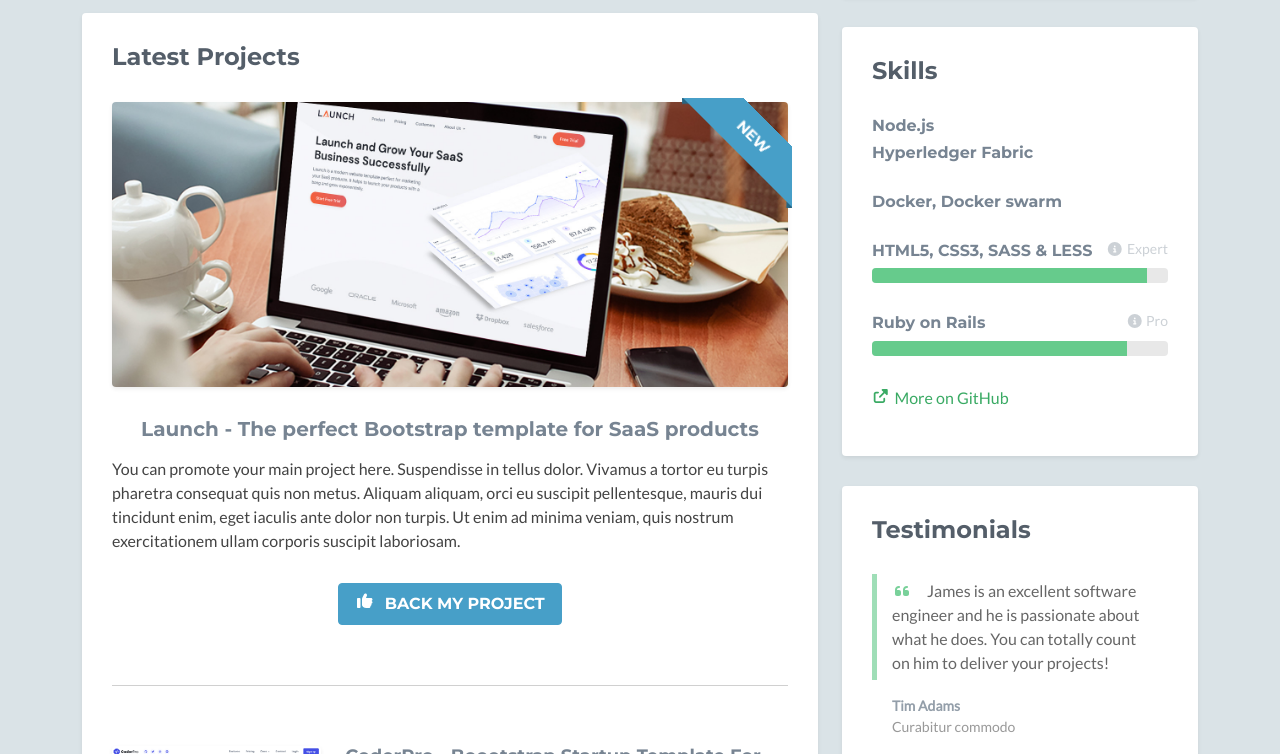
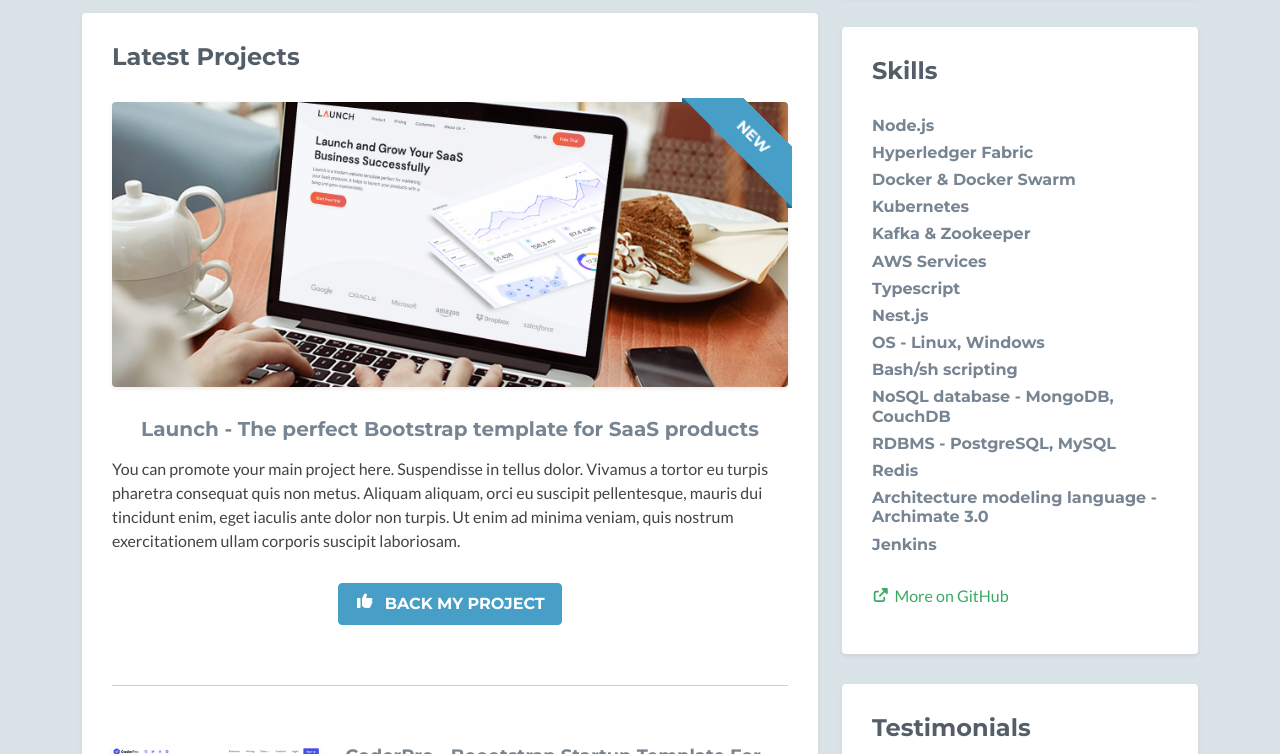
Before and after one commit to kartikchauhan/kartikchauhan.github.io, a plain HTML site: page index2.html in a window 1280 px wide. Shown: the part 636-1390 px from the top of the page. Drawn offline with nearby package versions, Linux system fonts and the light colour scheme; no server answers; a script that the page names is missing; some icons are missing.

Commit message:
add skills

```diff
--- a/index2.html
+++ b/index2.html
@@ -247,25 +247,27 @@
                                 <div class="item">
                                     <h3 class="level-title">Node.js</h3>
                                     <h3 class="level-title">Hyperledger Fabric</h3>
+                                    <h3 class="level-title">Docker & Docker Swarm</h3>
+                                    <h3 class="level-title">Kubernetes</h3>
+                                    <h3 class="level-title">Kafka & Zookeeper</h3>
+                                    <h3 class="level-title">AWS Services</h3>
+                                    <h3 class="level-title">Typescript</h3>
+                                    <h3 class="level-title">Nest.js</h3>
+                                    <h3 class="level-title">OS - Linux, Windows</h3>
+                                    <h3 class="level-title">Bash/sh scripting</h3>
+                                    <h3 class="level-title">NoSQL database - MongoDB, CouchDB</h3>
+                                    <h3 class="level-title">RDBMS - PostgreSQL, MySQL</h3>
+                                    <h3 class="level-title">Redis</h3>
+                                    <h3 class="level-title">Architecture modeling language - Archimate 3.0</h3>
+                                    <h3 class="level-title">Jenkins</h3>
                                 </div>
 
-                                <div class="item">
-                                    <h3 class="level-title">Docker, Docker swarm</h3>
-                                </div>
-
-                                <div class="item">
-                                    <h3 class="level-title">HTML5, CSS3, SASS &amp; LESS<span class="level-label" data-bs-toggle="tooltip" data-bs-placement="left" title="You can use the tooltip to explain more about your skill level..."><i class="fas fa-info-circle"></i>Expert</span></h3>
-                                    <div class="level-bar progress">
-									    <div class="progress-bar level-bar-inner" role="progressbar" style="width: 93%" aria-valuenow="93"  aria-valuemin="0" aria-valuemax="96"></div>
-									</div><!--//level-bar-->
-                                </div><!--//item-->
-
-                                <div class="item">
+                                <!-- <div class="item">
                                     <h3 class="level-title">Ruby on Rails<span class="level-label" data-bs-toggle="tooltip" data-placement="left" title="You can use the tooltip to explain more about your skill level..."><i class="fas fa-info-circle"></i>Pro</span></h3>
                                     <div class="level-bar progress">
 									    <div class="progress-bar level-bar-inner" role="progressbar" style="width: 86%" aria-valuenow="86"  aria-valuemin="0" aria-valuemax="96"></div>
-									</div><!--//level-bar-->
-                                </div><!--//item-->
+									</div>
+                                </div> -->
 
                                 <p><a class="more-link" href="#"><i class="fas fa-external-link-alt"></i>More on GitHub</a></p>
                             </div>
```
